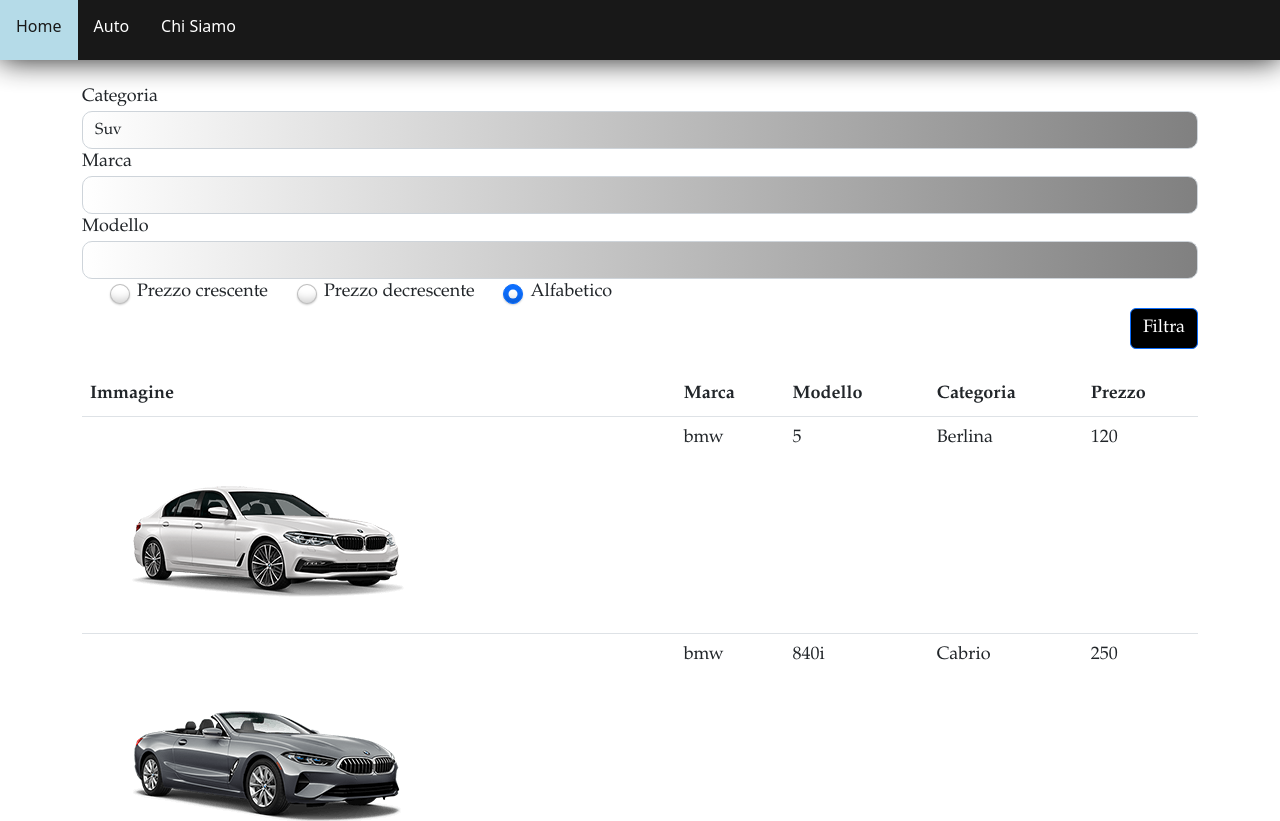
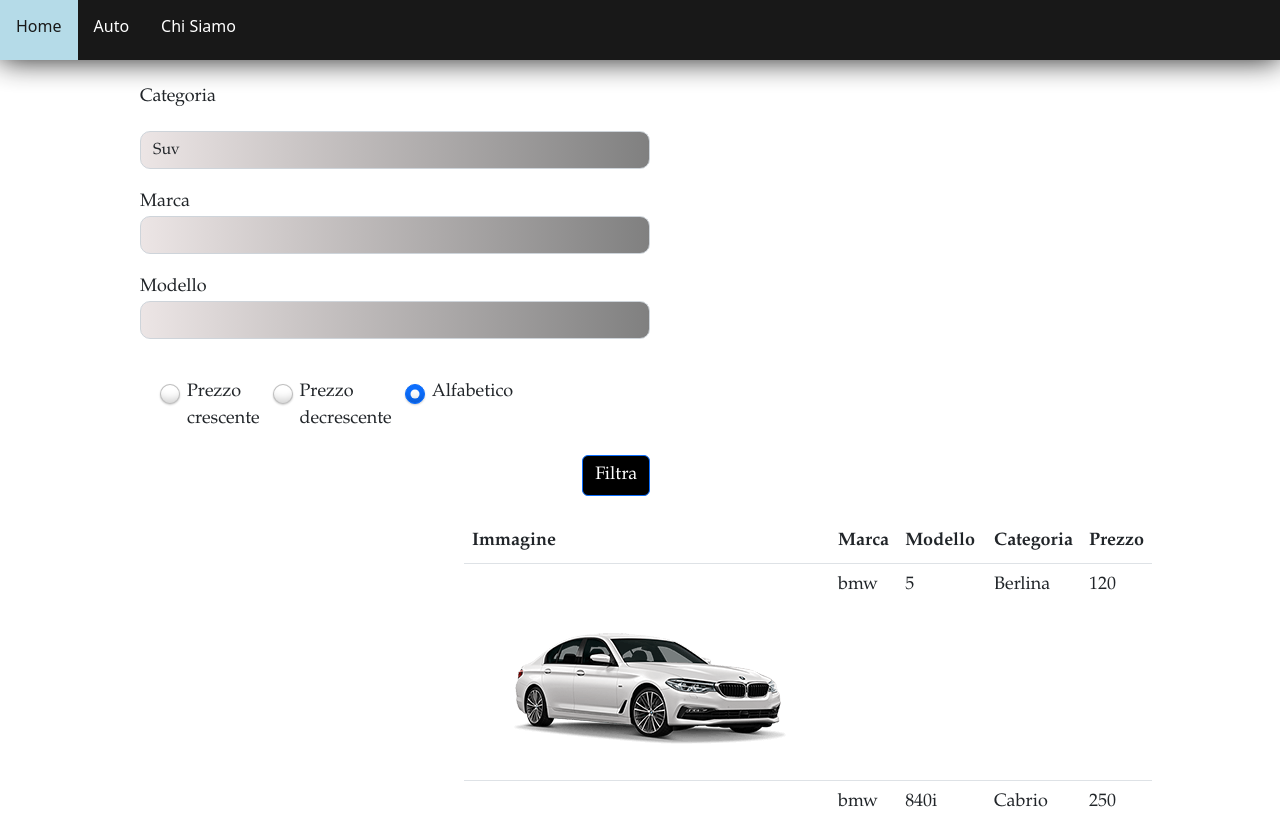
Before and after one commit to LeonardoGeminiani/CarRental_maggioliG3, an Angular app: page /auto in a window 1280 px wide. Shown: the top 821 px of the page. Built offline with nearby package versions, Linux system fonts and the light colour scheme.

Commit message:
Creazione Layout tramite float e modifiche generali CSS

```diff
--- a/src/app/components/auto/auto.component.css
+++ b/src/app/components/auto/auto.component.css
@@ -16,6 +16,25 @@ height: 20px;
 }
 
 .textbox{
-    background: linear-gradient(to right, white, grey);
+    background: linear-gradient(to right, rgb(236, 229, 229), grey);
     border-radius: 10px;
 }
+
+.boxSx{
+    float : left;
+    margin-left : 10%;
+}
+
+.boxDx{
+    float : right;
+    margin-right: 10%;
+}
+
+#radioUno, #radioDue, #radioTre{
+    padding: 20px;
+    margin-top: 20px;
+}
+
+#textUno, #textDue, #textTre{
+    margin-top: 20px;
+}
--- a/src/app/components/auto/auto.component.html
+++ b/src/app/components/auto/auto.component.html
@@ -1,34 +1,36 @@
 <link rel="stylesheet" href="auto.component.css">
+
+<div class="boxSx">
 
     <div class="container my-4">
         <form class="my-4">
             <div class="form-group font">
                 <label for="exampleInputEmail1">Categoria</label>
-            <select class="form-select textbox" name="categorie"  [(ngModel)]="Categoria">
+                <select class="form-select textbox" name="categorie" id="textUno" [(ngModel)]="Categoria">
                     <option *ngFor="let r of this.categorie" [value]="r.indx">{{r.str}}</option>
                 </select>
             </div>
 
-        <div class="form-group font">
+            <div class="form-group font" id="textDue">
                 <label for="exampleInputPassword1">Marca</label>
                 <input name="Marca" [(ngModel)]="Marca" class="form-control textbox" id="exampleInputPassword1">
             </div>
 
-        <div class="form-group font">
+            <div class="form-group font" id="textTre">
                 <label for="exampleInputPassword1">Modello</label>
                 <input name="Modello" [(ngModel)]="Modello" class="form-control textbox" id="exampleInputPassword1">
             </div>
 
             <div class="form-check d-flex justify-content-around w-50 font">
-            <div>
+                <div id="radioUno">
                     <input name="ordine" type="radio" class="form-check-input radioColor" id="exampleCheck1" [value]="0" [(ngModel)]="SelectedOr">
                     <label class="form-check-label" for="exampleCheck1">Prezzo crescente</label>
                 </div>
-            <div>
+                <div id="radioDue">
                     <input name="ordine" type="radio" class="form-check-input radioColor" id="e" [value]="1" [(ngModel)]="SelectedOr">
                     <label class="form-check-label" for="e">Prezzo decrescente</label>
                 </div>
-            <div>
+                <div id="radioTre">
                     <input name="ordine" type="radio" class="form-check-input radioColor" id="s" [value]="2" [(ngModel)]="SelectedOr">
                     <label class="form-check-label" for="s">Alfabetico</label>
                 </div>
@@ -38,7 +40,10 @@
                 <a class="btn btn-primary font" id="btnFiltra" (click)="FormSubmit()">Filtra</a>
             </div>
         </form>
+    </div>
+</div>
 
+    <div class="boxDx">
         <table class="table font">
             <thead>
                 <tr>
```
Lines whose indentation alone changed are shown as unchanged.
